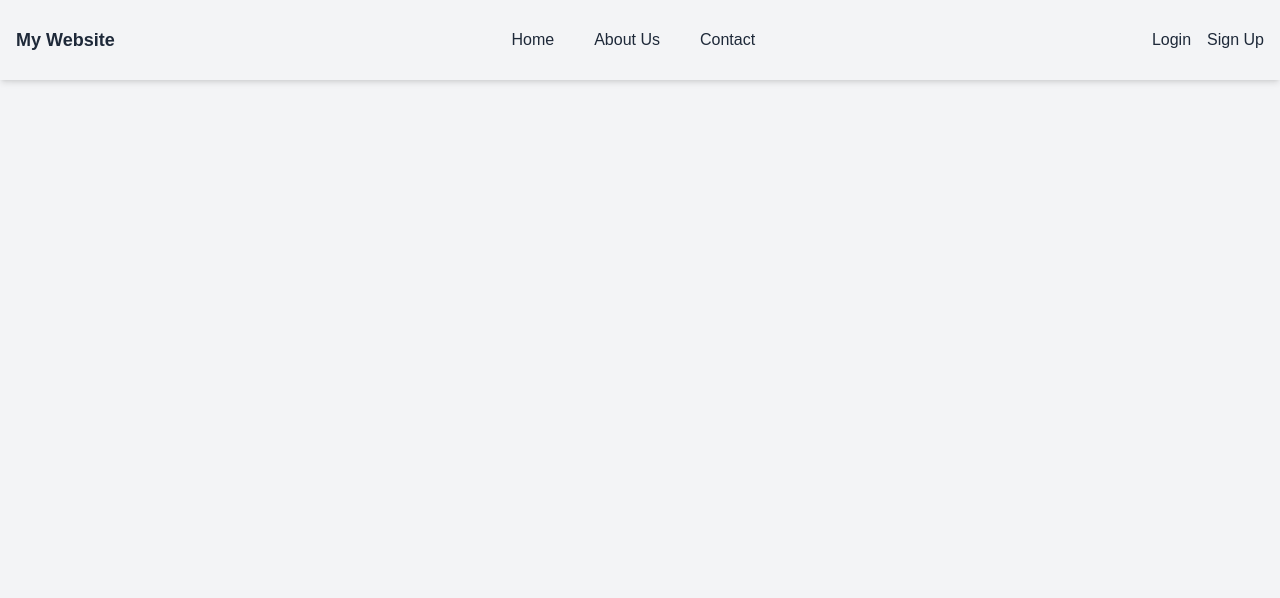
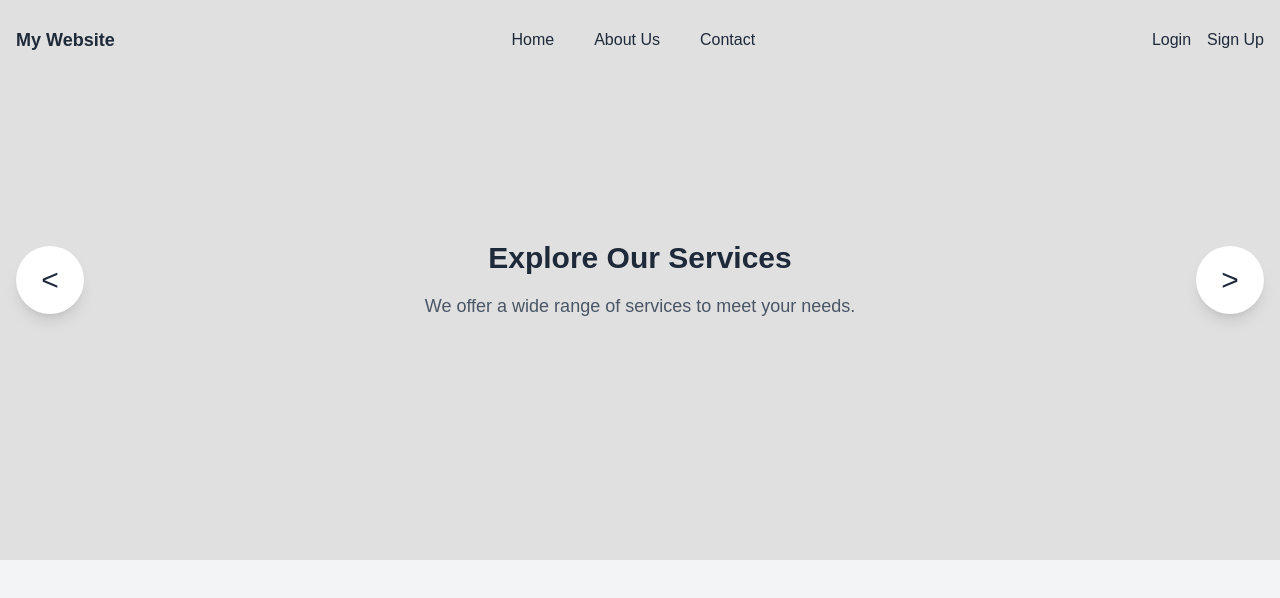
Before and after one commit to Edu-2de/JsApiLesson2, a Next.js app in the folder frontend/: page / in a window 1280 px wide. Shown: the top 598 px of the page. Built offline with nearby package versions, Linux system fonts and the light colour scheme.

Commit message:
feat(home): integrate Hero component and adjust layout in Home page

```diff
--- a/frontend/src/app/page.tsx
+++ b/frontend/src/app/page.tsx
@@ -1,11 +1,14 @@
 import Header from '@/components/Header';
+import Hero from '@/components/Hero';
 
 export default function Home() {
   return (
     <>
       <Header />
-      <div className="flex flex-col items-center justify-center min-h-screen bg-gray-100">
-        <main className="flex flex-col items-center justify-center"></main>
+      <div className="flex flex-col items-start justify-start min-h-screen bg-gray-100">
+        <main className="flex flex-col w-full">
+          <Hero />
+        </main>
       </div>
     </>
   );
--- a/frontend/src/components/Header.tsx
+++ b/frontend/src/components/Header.tsx
@@ -17,8 +17,9 @@ export default function Header(){
       ]
 
 
+
       return(
-            <div className=" bg-transparent text-gray-800 fixed top-0 left-0 w-full shadow-md">
+            <div className=" bg-transparent text-gray-800 fixed top-0 left-0 w-full z-10">
                   <div className="flex items-center justify-between p-4 max-w-7xl mx-auto">
                         <div className="text-lg font-bold">
                               <Link href="/">My Website</Link>
--- /dev/null
+++ b/frontend/src/components/Hero.tsx
@@ -0,0 +1,100 @@
+"use client";
+import React, { useEffect, useState } from "react";
+
+export default function Hero() {
+  const slides = [
+    {
+      title: "Welcome to Our Website",
+      description: "Discover amazing content and features.",
+      background: "#f0f0f0"
+    },
+    {
+      title: "Explore Our Services",
+      description: "We offer a wide range of services to meet your needs.",
+      background: "#e0e0e0"
+    },
+    {
+      title: "Join Our Community",
+      description: "Connect with like-minded individuals and grow together.",
+      background: "#d0d0d0"
+    }
+  ];
+
+  const [currentIndex, setCurrentIndex] = useState(0);
+  const slide = slides[currentIndex];
+
+  //Aqui se o prev(que é o slide atual) for o ultimo slide, entao ele voltara para o primeiro slide(indice 0).
+
+  //slide.length - 1 é o ultimo slide, pois ele conta quantos slides existem e subtrai 1, ja que os indices começam em 0.
+  //Ou seja se tem 3 slides, o ultimo slide é o de indice 2.
+
+  //Caso contrario, ele ira para o proximo slide.
+
+  const nextSlide = React.useCallback(() => {
+      setCurrentIndex((prev) =>
+      prev === slides.length - 1 ? 0 : prev + 1
+      );
+  }, [slides.length]);
+
+  //Aqui se o prev(que é o slide atual) for o primeiro slide, entao ele voltara para o ultimo slide(indice slides.length - 1).
+  //Ou seja se tem 3 slides, o primeiro slide é o de indice 0, e o ultimo slide é o de indice 2.
+
+  const prevSlide = () =>{
+      setCurrentIndex((prev) =>
+      prev === 0 ? slides.length - 1 : prev - 1
+      );
+  };
+
+
+  //Aqui a cada 5 segundos, o proximo slide é chamado, ou seja, o slide atual(prev) é atualizado para o proximo slide.
+
+  //clearInterval limpa o timer antigo.
+  //As dependências garantem que o efeito sempre use os valores mais recentes e não crie múltiplos timers.
+
+  useEffect(() => {
+      const interval = setInterval(() => {
+          nextSlide();
+      }, 5000);
+      return () => clearInterval(interval);
+  }, [currentIndex, nextSlide]);
+
+
+
+
+  return (
+      <section className="flex items-start justify-center bg-amber-600 w-screen h-140  overflow-hidden">
+            <div className="relative w-full h-full overflow-hidden">
+
+                  <div className="inset-0 bg-cover bg-center w-full h-full flex flex-col items-center justify-center" style={{ backgroundColor: slide.background }}>
+                        <h2 className="text-3xl font-bold mb-4 text-gray-800 w-full text-center">{slide.title}</h2>
+
+                        <p className="text-lg text-gray-600 w-full text-center">{slide.description}</p>
+                  </div>
+
+                 <div className="absolute bottom-1/2 left-0 w-full flex justify-between items-center px-4 pointer-events-none">
+
+                        <button
+                        className="pointer-events-auto bg-white bg-opacity-80 hover:bg-gray-200  text-gray-800 text-3xl rounded-full shadow-lg p-4 transition-all duration-200 focus:outline-none focus:ring-2 focus:ring-gray-200 cursor-pointer w-17"
+                        style={{ transform: "translateY(50%)" }}
+                        onClick={prevSlide}
+                        aria-label="Previous Slide"
+                        >
+                              &lt;
+                        </button>
+
+                        <button
+                        className="pointer-events-auto bg-white bg-opacity-80 hover:bg-gray-200 text-gray-800 text-3xl rounded-full shadow-lg p-4 transition-all duration-200 focus:outline-none focus:ring-2 focus:ring-gray-200 cursor-pointer w-17"
+                        style={{ transform: "translateY(50%)" }}
+                        onClick={nextSlide}
+                        aria-label="Next Slide"
+                        >
+                              &gt;
+                        </button>
+
+                  </div>
+
+            </div>
+
+      </section>
+  );
+}
```
